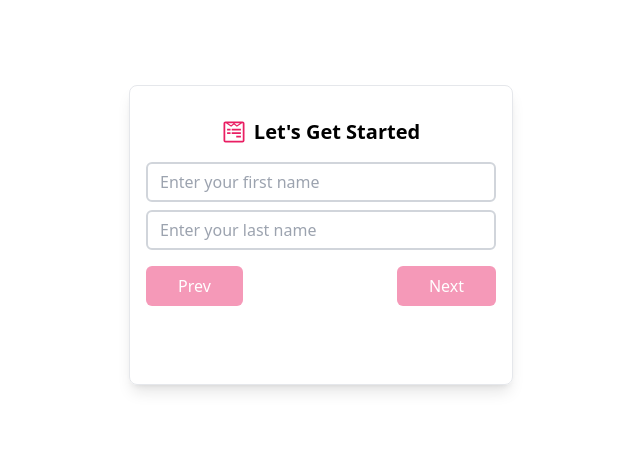
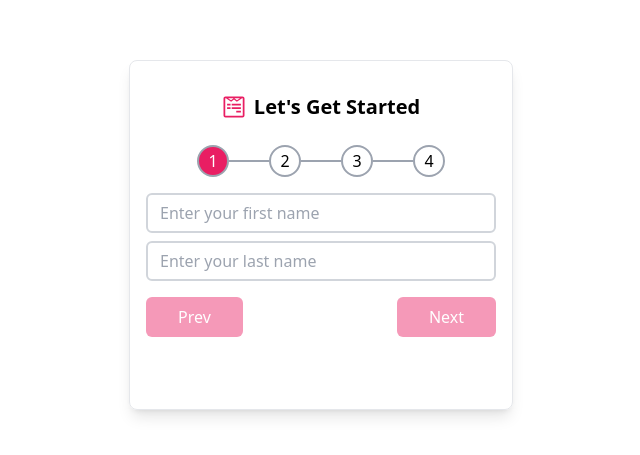
Before and after one commit to sachin-rohilla/Multistep-Form, a React (Vite) app: page / in a window 1280 px wide. Shown: the part 165-620 px from the top of the page, without its empty margins (319-959 px from the left). Built offline with nearby package versions, Linux system fonts and the light colour scheme.

Commit message:
adding-stepper-ui

```diff
--- a/src/App.jsx
+++ b/src/App.jsx
@@ -61,8 +61,8 @@ function App() {
   console.log(formData, currentStep);
   return (
     <>
-      <div className="flex justify-center items-center min-h-screen">
-        <div className="w-96 h-[300px] m-auto border p-4 shadow-lg rounded-lg">
+      <div className="flex justify-center items-center min-h-screen px-4 lg:px-0">
+        <div className="w-96 h-[350px] m-auto border p-4 shadow-lg rounded-lg">
           <div className="flex items-center justify-center gap-2 py-4">
             <FaWpforms className="text-2xl text-[#E91E63] " />
 
@@ -72,6 +72,23 @@ function App() {
             className="flex flex-col  items-center gap-2"
             onSubmit={handleSubmit}
           >
+            <div className="flex justify-between items-center py-2">
+              {[1, 2, 3, 4].map((step, index) => (
+                <React.Fragment key={step}>
+                  {index > 0 && <div className="w-10 h-0.5 bg-gray-400"></div>}
+                  <div
+                    className={`w-8 h-8 border-2 border-gray-400 rounded-full flex items-center justify-center ${
+                      step === currentStep
+                        ? "bg-[#E91E63] border-[#E91E63] text-white"
+                        : ""
+                    }`}
+                  >
+                    {step}
+                  </div>
+                </React.Fragment>
+              ))}
+            </div>
+
             {currentStep === 1 && (
               <>
                 <InputComp
@@ -90,7 +107,6 @@ function App() {
                 />
               </>
             )}
-
             {currentStep === 2 && (
               <>
                 <InputComp
@@ -109,7 +125,6 @@ function App() {
                 />
               </>
             )}
-
             {currentStep === 3 && (
               <>
                 <InputComp
@@ -128,7 +143,6 @@ function App() {
                 />
               </>
             )}
-
             {currentStep === 4 && (
               <>
                 <InputComp
@@ -147,7 +161,6 @@ function App() {
                 />
               </>
             )}
-
             <div className="w-full flex justify-between mt-2">
               <button
                 className={`px-8 py-2 bg-[#E91E63] rounded-md text-white ${
```
